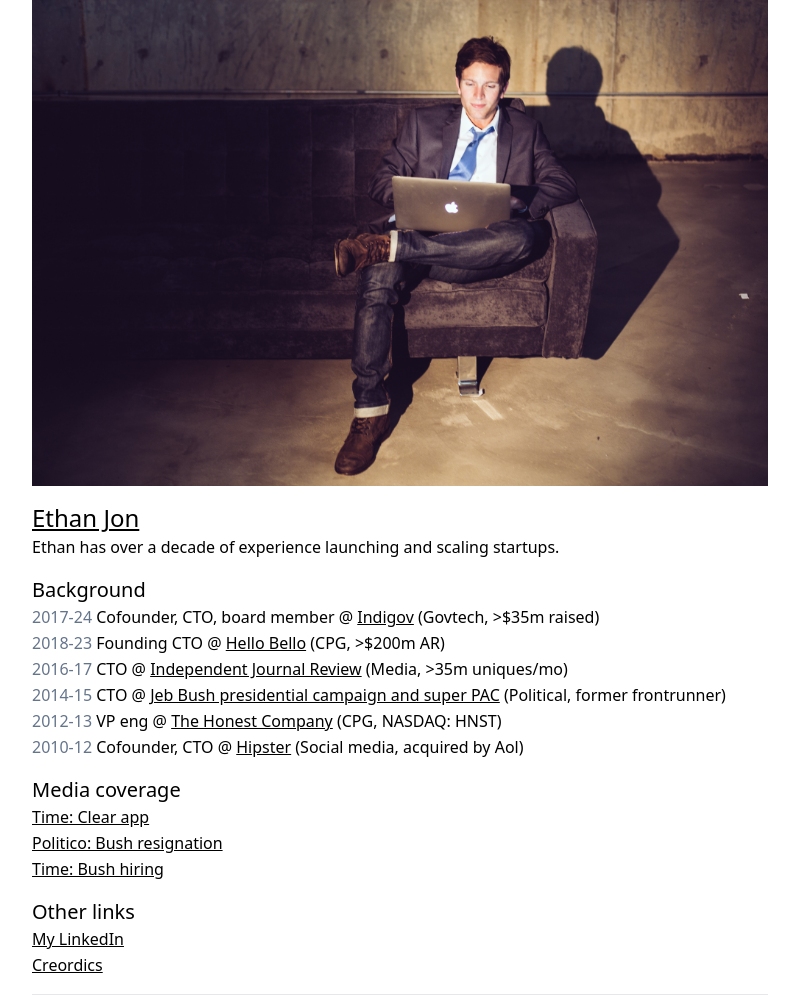
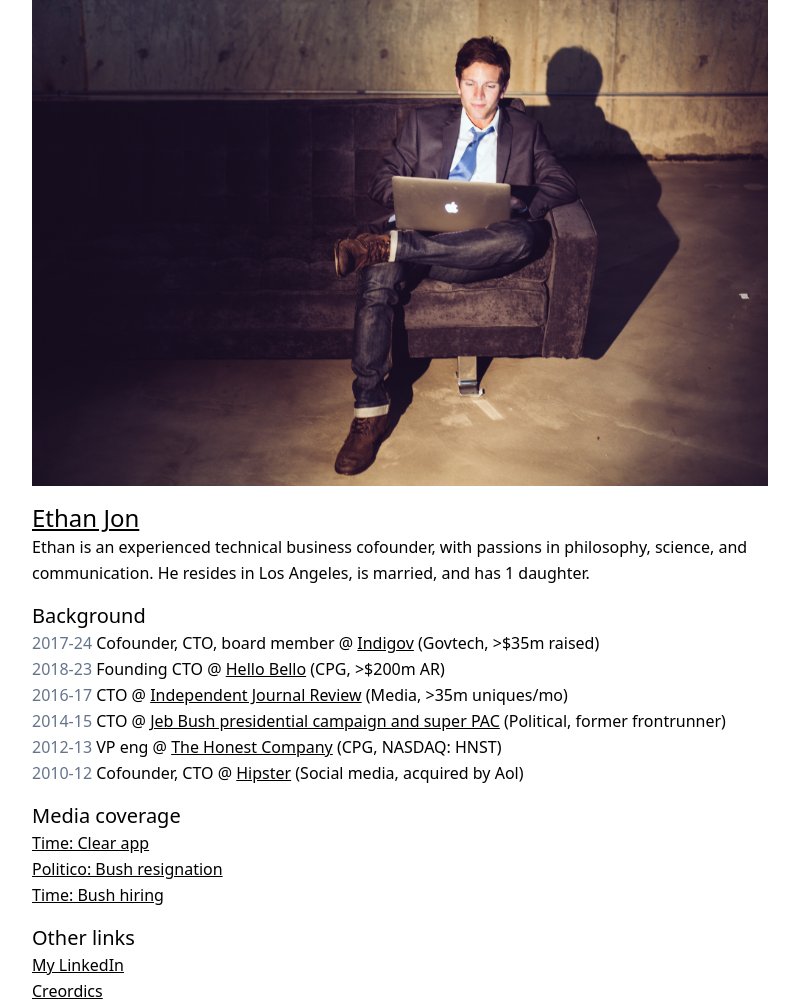
Before and after one commit to e10jon/ethanjon.net, a website: page index.html in a window 1280 px wide. Shown: the top 1007 px of the page, without its empty margins (240-1039 px from the left). Drawn offline with Linux system fonts and the light colour scheme.

Commit message:
a better description

```diff
--- a/index.html
+++ b/index.html
@@ -15,7 +15,9 @@
           <a href="/">Ethan Jon</a>
         </h1>
         <p>
-          Ethan has over a decade of experience launching and scaling startups.
+          Ethan is an experienced technical business cofounder, with passions in
+          philosophy, science, and communication. He resides in Los Angeles, is
+          married, and has 1 daughter.
         </p>
       </section>
 
```
